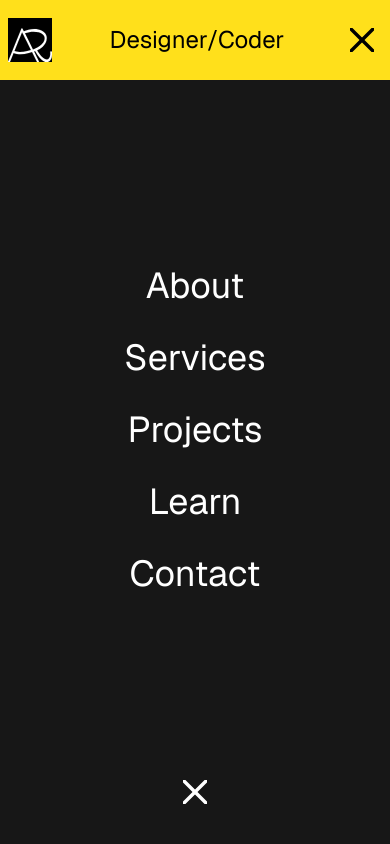
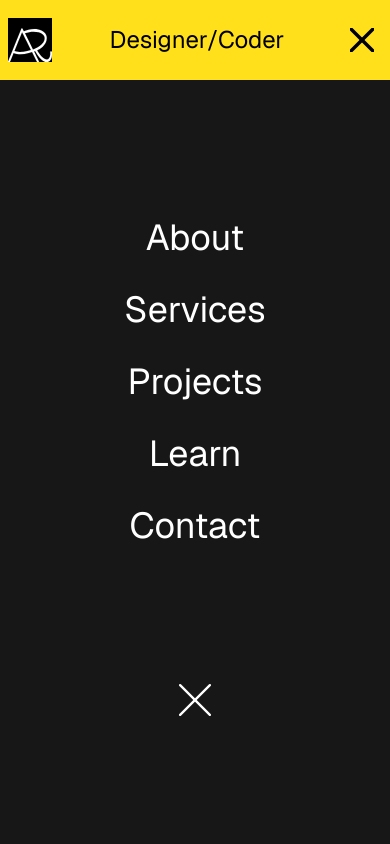
Before and after one commit to Rahim10020/rahim.design, a React (Vite) app: page / in a window 390 px wide. Both pictures are taken after a click on the button "Toggle menu". Shown: the top 844 px of the page. Built offline with nearby package versions, Linux system fonts and the light colour scheme; a web font is replaced by a local one.

Commit message:
fix bottom close button size and mb

```diff
--- a/src/_components/layout/Header.tsx
+++ b/src/_components/layout/Header.tsx
@@ -437,9 +437,9 @@ export default function Header() {
           ref={bottomCloseRef}
           onClick={() => setMobileMenuOpen(false)}
           aria-label="Close menu"
-          className="mb-10 flex justify-center text-background"
+          className="mb-32 flex justify-center text-background"
         >
-          <CloseIcon strokeWidth={2} />
+          <CloseIcon size={32} />
         </button>
       </div>
     </header>
```
